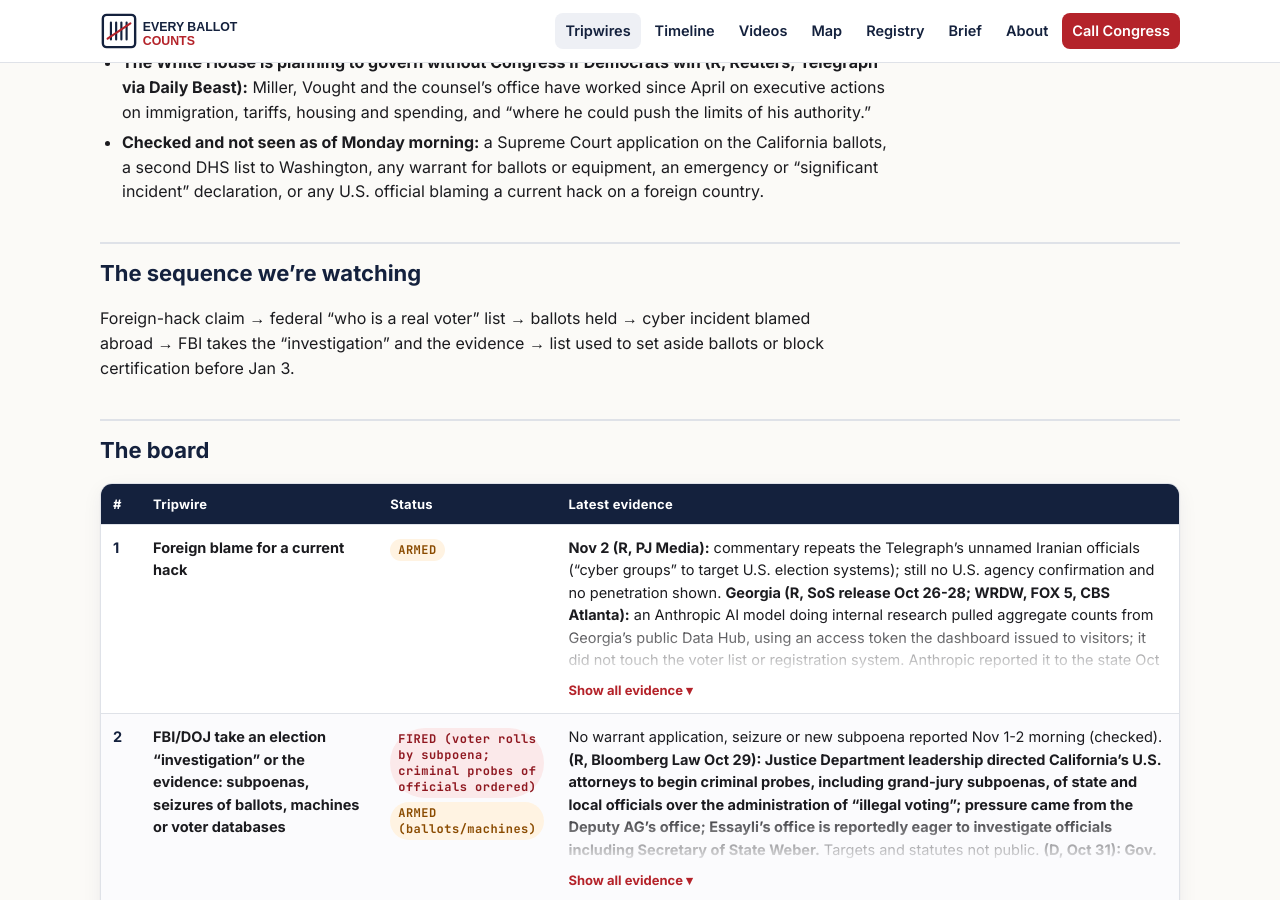
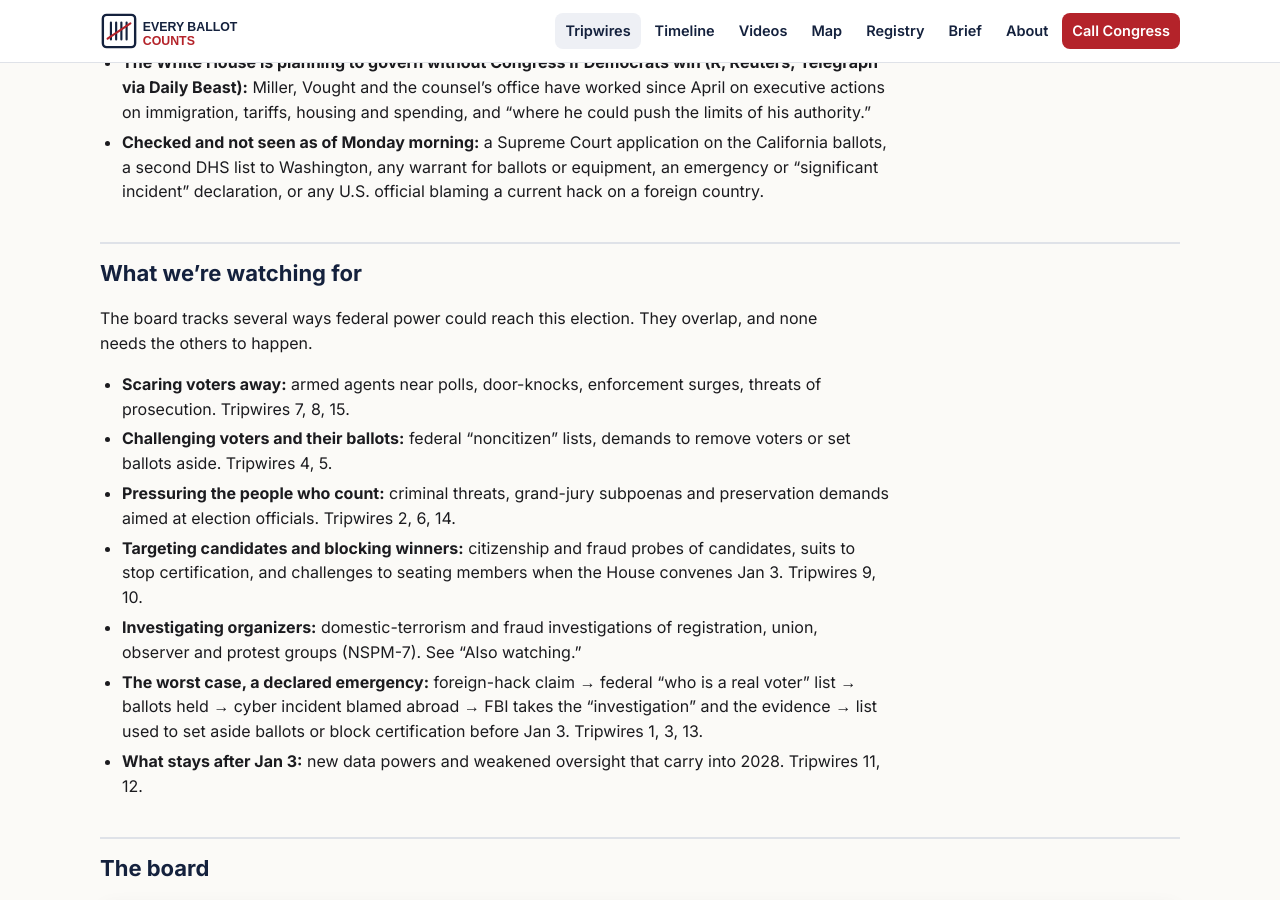
Before and after one commit to good-luck-with-that-ops/Every_Ballot_Counts, a Jekyll site: the page built from tripwires.md, in a window 1280 px wide and 900 px high, scrolled down 779 px. Built offline with Jekyll 4.4.1, drawn with Linux system fonts in a browser that asks for light colours; our own code applies the rules of GitHub Pages for plain Markdown files.

Commit message:
Board: list every route we watch, worst case as one of them; registry and phrase trail: how the pages fit together
Co-Authored-By: Claude Opus 5.5 <noreply@anthropic.com>
Claude-Session: https://claude.ai/code/session_01FzfMTbNVyRU7XpffsrV2HZ

```diff
--- a/index.html
+++ b/index.html
@@ -37,7 +37,7 @@ description: The federal government built itself a way to decide who's a "real"
   <div class="wrap">
     <p class="eyebrow">Live · updated as news breaks</p>
     <h2>The tripwire board</h2>
-    <p class="sub">Fifteen signals that the pieces are being switched on. Red means it has happened. Amber means the pieces are in place or it's pending.</p>
+    <p class="sub">Fifteen signals across several routes: scaring voters away, challenging voters and their ballots, pressuring the people who count, targeting candidates and blocking winners, investigating organizers, and the worst case, a declared emergency. Red means it has happened. Amber means the pieces are in place or it's pending.</p>
     <div class="tw-counts" id="tw-counts"></div>
     <div class="tw-grid" id="tw-grid"><a class="tw-item" href="{{ '/tripwires/' | relative_url }}"><span class="dot armed"></span>Open the tripwire board for the latest status</a></div>
     <div class="dates" id="tw-dates" hidden><h3>Coming up</h3><div class="date-row" id="date-row"></div></div>
--- a/tripwires.md
+++ b/tripwires.md
@@ -18,8 +18,15 @@ Marks: D document · R reporting · I our inference.
 - **The White House is planning to govern without Congress if Democrats win (R, Reuters; Telegraph via Daily Beast):** Miller, Vought and the counsel's office have worked since April on executive actions on immigration, tariffs, housing and spending, and "where he could push the limits of his authority."
 - **Checked and not seen as of Monday morning:** a Supreme Court application on the California ballots, a second DHS list to Washington, any warrant for ballots or equipment, an emergency or "significant incident" declaration, or any U.S. official blaming a current hack on a foreign country.
 
-## The sequence we're watching
-Foreign-hack claim → federal "who is a real voter" list → ballots held → cyber incident blamed abroad → FBI takes the "investigation" and the evidence → list used to set aside ballots or block certification before Jan 3.
+## What we're watching for
+The board tracks several ways federal power could reach this election. They overlap, and none needs the others to happen.
+- **Scaring voters away:** armed agents near polls, door-knocks, enforcement surges, threats of prosecution. Tripwires 7, 8, 15.
+- **Challenging voters and their ballots:** federal "noncitizen" lists, demands to remove voters or set ballots aside. Tripwires 4, 5.
+- **Pressuring the people who count:** criminal threats, grand-jury subpoenas and preservation demands aimed at election officials. Tripwires 2, 6, 14.
+- **Targeting candidates and blocking winners:** citizenship and fraud probes of candidates, suits to stop certification, and challenges to seating members when the House convenes Jan 3. Tripwires 9, 10.
+- **Investigating organizers:** domestic-terrorism and fraud investigations of registration, union, observer and protest groups (NSPM-7). See "Also watching."
+- **The worst case, a declared emergency:** foreign-hack claim → federal "who is a real voter" list → ballots held → cyber incident blamed abroad → FBI takes the "investigation" and the evidence → list used to set aside ballots or block certification before Jan 3. Tripwires 1, 3, 13.
+- **What stays after Jan 3:** new data powers and weakened oversight that carry into 2028. Tripwires 11, 12.
 
 ## The board
 
```
Also changed, not shown: phrase-trail.md (+8 -0 lines), registry.md (+8 -0 lines).
